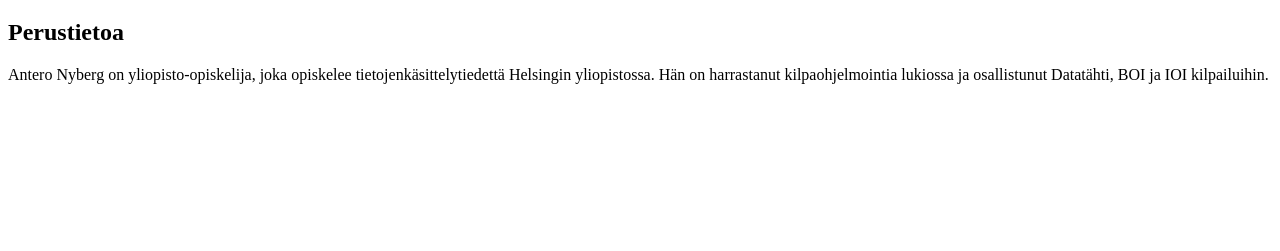
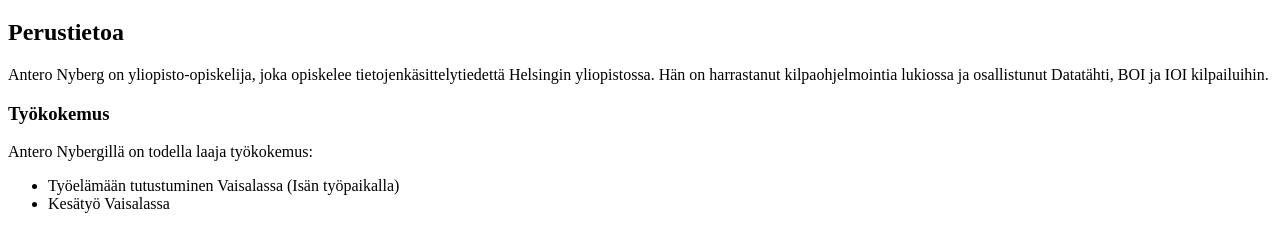
Before and after one commit to a256kvk/ansioluettelo, a plain HTML site: page index.html in a window 1280 px wide. Shown: the part 61-312 px from the top of the page. Drawn offline with Linux system fonts and the light colour scheme.

Commit message:
lisätty työkokemusta

```diff
--- a/index.html
+++ b/index.html
@@ -9,5 +9,11 @@
 	<h1>Ansioluettelo</h1>
 	<h2>Perustietoa</h2>
 	<p>Antero Nyberg on yliopisto-opiskelija, joka opiskelee tietojenkäsittelytiedettä Helsingin yliopistossa. Hän on harrastanut kilpaohjelmointia lukiossa ja osallistunut Datatähti, BOI ja IOI kilpailuihin.</p>
+	<h3>Työkokemus</h3>
+	<p>Antero Nybergillä on todella laaja työkokemus:</p>
+	<ul>
+		<li>Työelämään tutustuminen Vaisalassa (Isän työpaikalla)</li>
+		<li>Kesätyö Vaisalassa</li>
+	</ul>
 </body>
 </html>
```
